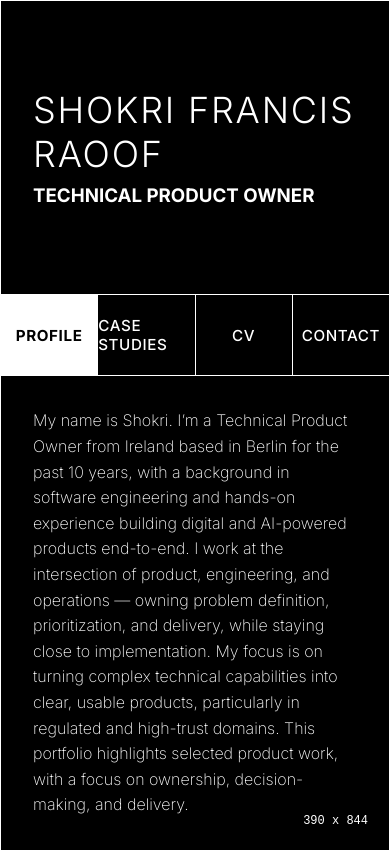
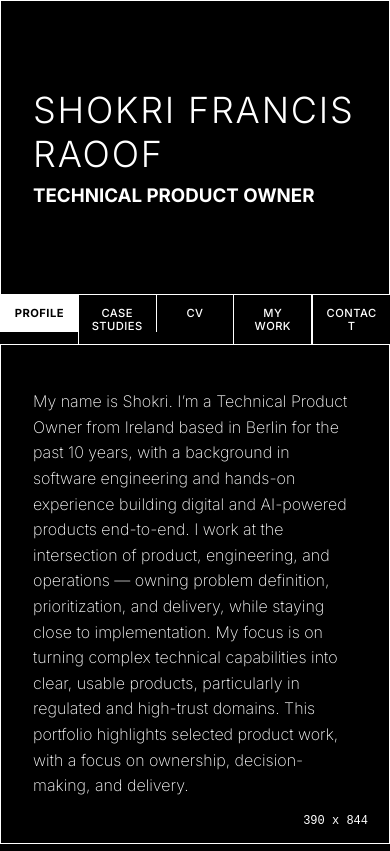
Before and after one commit to irishmango/shokri-portfolio-26, a Next.js app: page / in a window 390 px wide. Built offline with nearby package versions, Linux system fonts and the light colour scheme.

Commit message:
Add My Work page and update navigation for improved user access

```diff
--- /dev/null
+++ b/src/app/my-work/page.module.css
@@ -0,0 +1,6 @@
+.wrapper {
+    display: flex;
+    flex-direction: column;
+    align-items: center;
+    padding: 1rem;
+}
--- /dev/null
+++ b/src/app/my-work/page.tsx
@@ -0,0 +1,10 @@
+import React from 'react'
+import styles from './page.module.css'
+
+export default function MyWork() {
+    return (
+        <div>
+
+        </div>
+    )
+}
--- a/src/app/page.module.css
+++ b/src/app/page.module.css
@@ -90,24 +90,39 @@
 
 .navItem {
   flex: 1;
+  min-width: 0;
   display: flex;
   align-items: center;
   justify-content: center;
-  font-size: 0.95rem;
+  text-align: center;
+
+  /* fluid type for better mobile fit */
+  font-size: clamp(0.7rem, 1.6vw, 0.95rem);
   font-weight: 500;
+  line-height: 1.1;
+
   color: var(--foreground);
   background: transparent;
   border-left: 1px solid var(--foreground);
   cursor: pointer;
   height: 100%;
+
+  padding: 0.75rem 0.6rem;
+
   transition: background 0.2s, color 0.2s, font-size 0.4s ease;
   text-transform: uppercase;
-  letter-spacing: 0.04em;
+  letter-spacing: clamp(0.02em, 0.15vw, 0.04em);
   outline: none;
+
+  /* allow labels to wrap instead of overflowing */
+  white-space: normal;
+  overflow-wrap: anywhere;
 }
 
 .navCompact .navItem {
-  font-size: 0.75rem;
+  font-size: clamp(0.65rem, 1.4vw, 0.75rem);
+  padding: 0.55rem 0.5rem;
+  letter-spacing: clamp(0.015em, 0.12vw, 0.03em);
 }
 
 .navItem:hover {
@@ -176,3 +191,13 @@
     display: none;
   }
 }
+
+@media (max-width: 520px) {
+  .nav {
+    height: auto;
+  }
+
+  .navCompact {
+    height: auto;
+  }
+}
--- a/src/app/page.tsx
+++ b/src/app/page.tsx
@@ -7,6 +7,7 @@ import de from "../locales/de.json";
 import CaseStudiesPage from "./case-studies/page";
 import ContactPage from "./contact/page";
 import CVPage from "./cv/page";
+import MyWork from "./my-work/page";
 
 type Translations = typeof en;
 
@@ -40,6 +41,8 @@ export default function Home() {
             onStudySelect={setSelectedCaseStudy}
           />
         );
+      case "My Work":
+        return <MyWork />;
       case "cv":
         return <CVPage />;
       case "contact":
@@ -88,6 +91,13 @@ export default function Home() {
           CV
         </a>
         <a
+          href="#mywork"
+          className={`${styles.navItem} ${activeSection === "mywork" ? styles.navItemActive : ""}`}
+          onClick={() => { setActiveSection("mywork"); setSelectedCaseStudy(null); }}
+        >
+          MY WORK
+        </a>
+        <a
           href="#contact"
           className={`${styles.navItem} ${activeSection === "contact" ? styles.navItemActive : ""}`}
           onClick={() => { setActiveSection("contact"); setSelectedCaseStudy(null); }}
```
